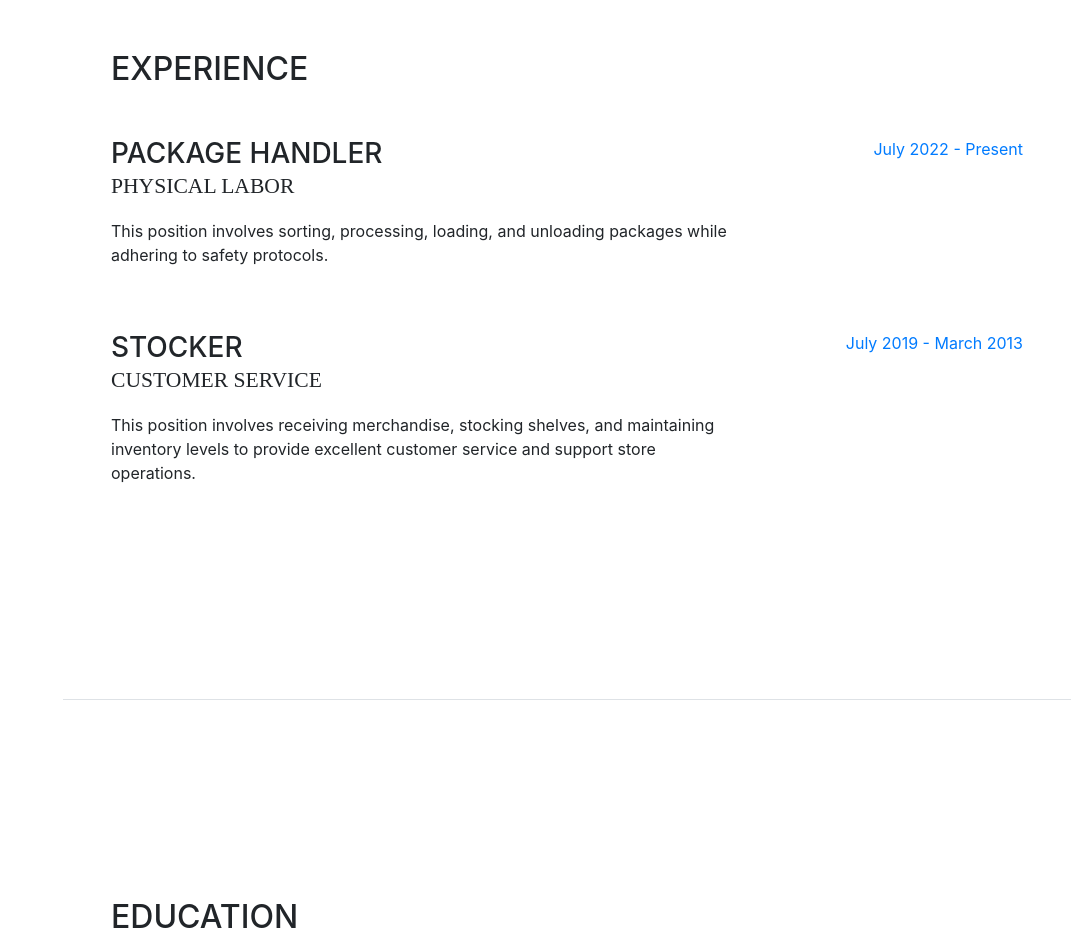
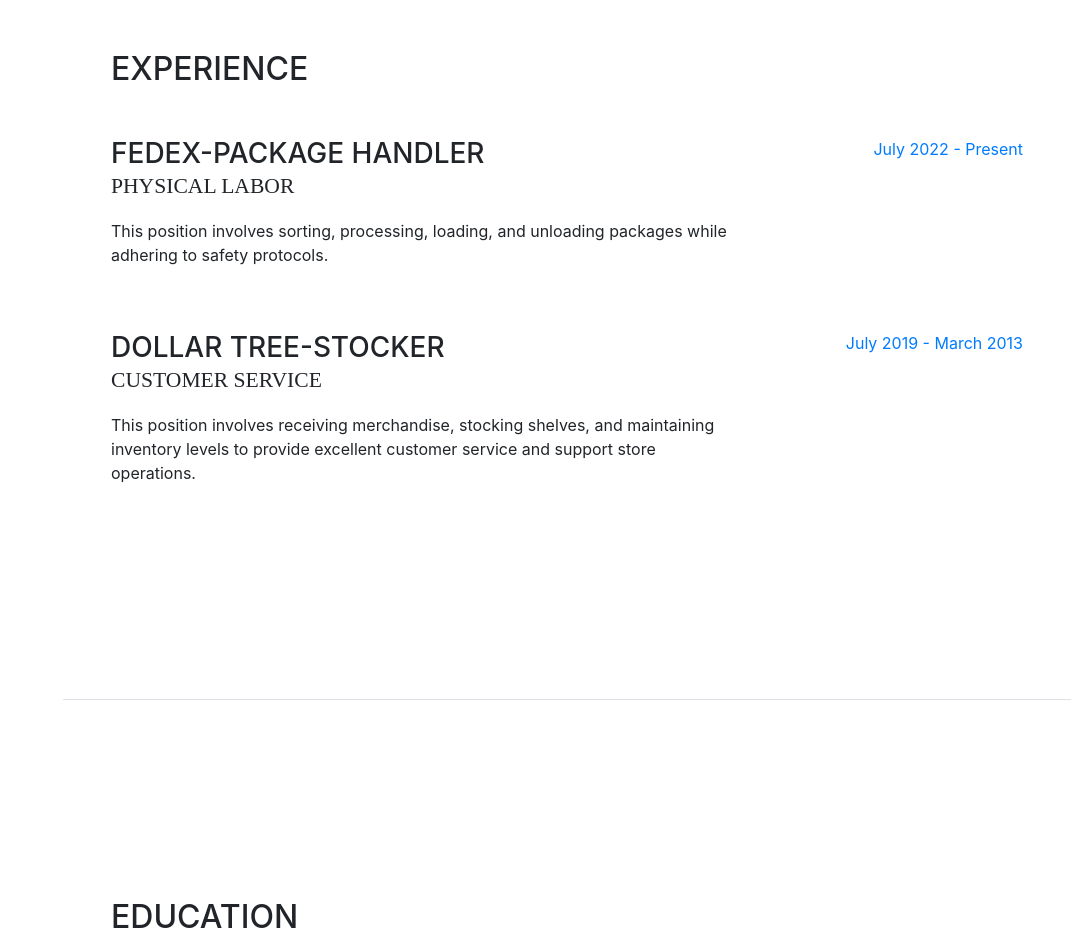
Before and after one commit to JoshuaDaugherty/Joshua-Daugherty-ePortfolio, a website with bundled scripts: page index.html in a window 1280 px wide. Shown: the part 900-1837 px from the top of the page, without its empty margins (209-1280 px from the left). Built offline with nearby package versions, Linux system fonts and the light colour scheme; a web font is replaced by a local one.

Commit message:
Updated the job title

```diff
--- a/index.html
+++ b/index.html
@@ -81,7 +81,7 @@
 
           <div class="resume-item d-flex flex-column flex-md-row mb-5">
             <div class="resume-content mr-auto">
-              <h3 class="mb-0">Package Handler</h3>
+              <h3 class="mb-0">FedEx-Package Handler</h3>
               <div class="subheading mb-3">Physical Labor</div>
               <p>This position involves sorting, processing, loading, and unloading packages while adhering to safety protocols.</p>
             </div>
@@ -92,7 +92,7 @@
 
           <div class="resume-item d-flex flex-column flex-md-row mb-5">
             <div class="resume-content mr-auto">
-              <h3 class="mb-0">Stocker</h3>
+              <h3 class="mb-0">Dollar Tree-Stocker</h3>
               <div class="subheading mb-3">Customer Service</div>
               <p>This position involves receiving merchandise, stocking shelves, and maintaining inventory levels to provide excellent customer service and support store operations.</p>
             </div>
```
